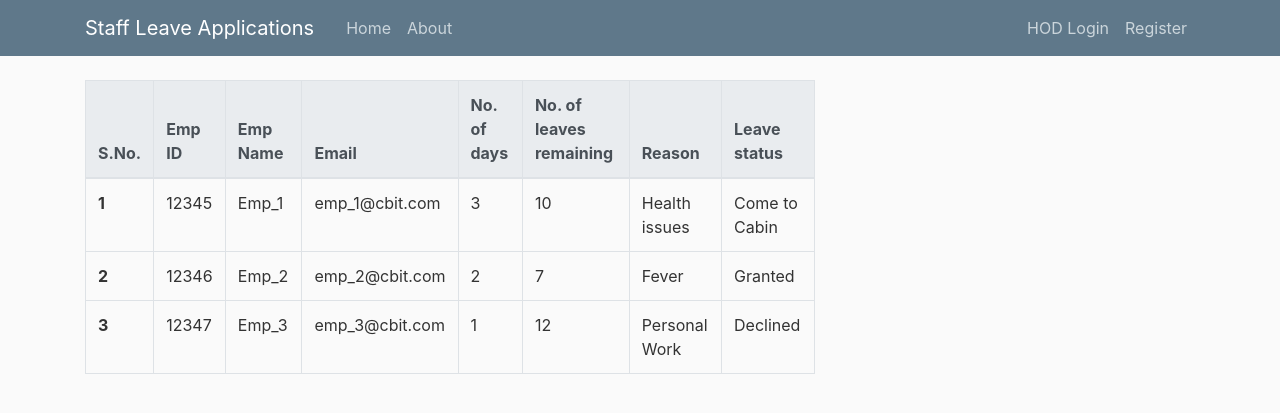
After one commit to DineshRayala/editweb, a Django app: page /table/ in a window 1280 px wide. The commit adds this page. Shown: the top 413 px of the page. Run offline with Django 3.2, Linux system fonts and the light colour scheme; some libraries are stand-ins or nearby versions.

Commit message:
Made Leave applications table and reset password option

```diff
--- a/blog/templates/blog/base.html
+++ b/blog/templates/blog/base.html
@@ -12,16 +12,16 @@
    <link rel="stylesheet" type="text/css" href="{% static 'blog/main.css' %}">
 
     {% if title %}
-        <title>Django Blog-{{ title }}</title>
+        <title>Django blog-{{ title }}</title>
     {% else %}
-        <title>Django Blog</title>
+        <title>Django blog</title>
     {% endif %}
 </head>
 <body>
         <header class="site-header">
             <nav class="navbar navbar-expand-md navbar-dark bg-steel fixed-top">
             <div class="container">
-                <a class="navbar-brand mr-4" href="{% url 'blog-home' %}">Django Blog</a>
+                <a class="navbar-brand mr-4" href="{% url 'blog-home' %}">Staff Leave Applications</a>
                 <button class="navbar-toggler" type="button" data-toggle="collapse" data-target="#navbarToggle" aria-controls="navbarToggle" aria-expanded="false" aria-label="Toggle navigation">
                 <span class="navbar-toggler-icon"></span>
                 </button>
@@ -34,6 +34,7 @@
                 <!-- Navbar Right Side -->
                 <div class="navbar-nav">
                   {% if user.is_authenticated %}
+                  <a class="nav-item nav-link" href="{% url 'blog-table' %}">Leave Applications</a>
                   <a class="nav-item nav-link" href="{% url 'profile' %}">Profile</a>
                   <a class="nav-item nav-link" href="{% url 'logout' %}">Logout</a>
                   {% else %}
@@ -57,19 +58,7 @@
                {% endif %}
                 {% block content %}{% endblock %}
               </div>
-              <div class="col-md-4">
-                <div class="content-section">
-                  <h3>Our Sidebar</h3>
-                  <p class='text-muted'>You can put any information here you'd like.
-                    <ul class="list-group">
-                      <li class="list-group-item list-group-item-light">Latest Posts</li>
-                      <li class="list-group-item list-group-item-light">Announcements</li>
-                      <li class="list-group-item list-group-item-light">Calendars</li>
-                      <li class="list-group-item list-group-item-light">etc</li>
-                    </ul>
-                  </p>
-                </div>
-              </div>
+
             </div>
           </main>
 
--- /dev/null
+++ b/blog/templates/blog/table.html
@@ -0,0 +1,49 @@
+{% extends "blog/base.html" %}
+{%block content%}
+<table class="table table-bordered">
+    <thead class="thead-light">
+      <tr>
+        <th scope="col">S.No.</th>
+        <th scope="col">Emp ID</th>
+        <th scope="col">Emp Name</th>
+        <th scope="col">Email</th>
+        <th scope="col">No. of days</th>
+        <th scope="col">No. of leaves remaining</th>
+        <th scope="col">Reason</th>
+        <th scope="col">Leave status</th>
+      </tr>
+    </thead>
+    <tbody>
+      <tr>
+        <th scope="row">1</th>
+        <td>12345</td>
+        <td>Emp_1</td>
+        <td>emp_1@cbit.com</td>
+        <td>3</td>
+        <td>10</td>
+        <td>Health issues</td>
+        <td>Come to Cabin</td>
+      </tr>
+      <tr>
+        <th scope="row">2</th>
+        <td>12346</td>
+        <td>Emp_2</td>
+        <td>emp_2@cbit.com</td>
+        <td>2</td>
+        <td>7</td>
+        <td>Fever</td>
+        <td>Granted</td>
+      </tr>
+      <tr>
+        <th scope="row">3</th>
+        <td>12347</td>
+        <td>Emp_3</td>
+        <td>emp_3@cbit.com</td>
+        <td>1</td>
+        <td>12</td>
+        <td>Personal Work</td>
+        <td>Declined</td>
+      </tr>
+    </tbody>
+  </table>
+  {% endblock content%}
--- a/blog/urls.py
+++ b/blog/urls.py
@@ -4,5 +4,7 @@ from . import views
 urlpatterns=[
     path('',views.home,name='blog-home'),
     path('about/',views.about,name='blog-about'),
+    path('table/',views.table,name='blog-table'),
+
 
 ]
--- a/blog/views.py
+++ b/blog/views.py
@@ -15,3 +15,6 @@ def about(request):
 @login_required
 def applyleave(request):
     return render(request,'blog/applyleave.html')
+
+def table(request):
+    return render(request,'blog/table.html')
--- a/djangoProject/urls.py
+++ b/djangoProject/urls.py
@@ -24,6 +24,11 @@ urlpatterns = [
     path('profile/',user_views.profile,name='profile'),
     path('login/',auth_views.LoginView.as_view(template_name='users/login.html'),name='login'),
     path('logout/',auth_views.LogoutView.as_view(template_name='users/logout.html'),name='logout'),
+    path('password-reset/',auth_views.PasswordResetView.as_view(template_name='users/password_reset.html'),name='password_reset'),
+    path('password-reset/done/',auth_views.PasswordResetDoneView.as_view(template_name='users/password_reset_done.html'),name='password_reset_done'),
+    path('password-reset-confirm/<uidb64>/<token>/',auth_views.PasswordResetConfirmView.as_view(template_name='users/password_reset_confirm.html'),name='password_reset_confirm'),
+    path('password-reset-complete/',auth_views.PasswordResetCompleteView.as_view(template_name='users/password_reset_complete.html'),name='password_reset_complete'),
     path('',include('blog.urls')),
+    path('index',user_views.index,name ='index')
 
 ]
--- /dev/null
+++ b/users/templates/users/index.html
@@ -0,0 +1,2 @@
+<h1>This is Varsha</h1>
+{{message}}
--- a/users/templates/users/login.html
+++ b/users/templates/users/login.html
@@ -15,7 +15,8 @@
         </form>
         <div class="border-top pt-3">
             <small class="text-muted">
-                Already Have An Account?<a class="ml-2" href="{% url 'register' %}">Sign Up Now</a>
+                Don't Have An Account?<a class="ml-2" href="{% url 'register' %}">Sign Up Now</a><br>
+                Forgot Password?<a class ="m1-2" href="{% url 'password_reset'%}">Click here to change your password</a>
             </small>
         </div>
     </div>
--- a/users/templates/users/profile.html
+++ b/users/templates/users/profile.html
@@ -24,7 +24,7 @@
     <br>
     <form>
       <div >
-        <h5> Click Check to know your deatils and no. of leaves left</h5>
+        <h5> Click Check to know your details and no. of leaves left</h5>
       </div>
       <button type="submit" class="btn btn-primary">Check</button>
   </form>
--- a/users/views.py
+++ b/users/views.py
@@ -22,3 +22,8 @@ def register(request):
 @login_required
 def profile(request):
     return render(request,'users/profile.html')
+
+def index(request):
+    data="Hello world"
+    context={'message':data}
+    return render (request,'users/index.html',context)
```
Also changed, not shown: djangoProject/settings.py (+7 -0 lines), users/templates/users/password_reset.html (added, +18 -0 lines), users/templates/users/password_reset_complete.html (added, +9 -0 lines), users/templates/users/password_reset_confirm.html (added, +18 -0 lines), users/templates/users/password_reset_done.html (added, +8 -0 lines), db.sqlite3, users/urls.py (added).
